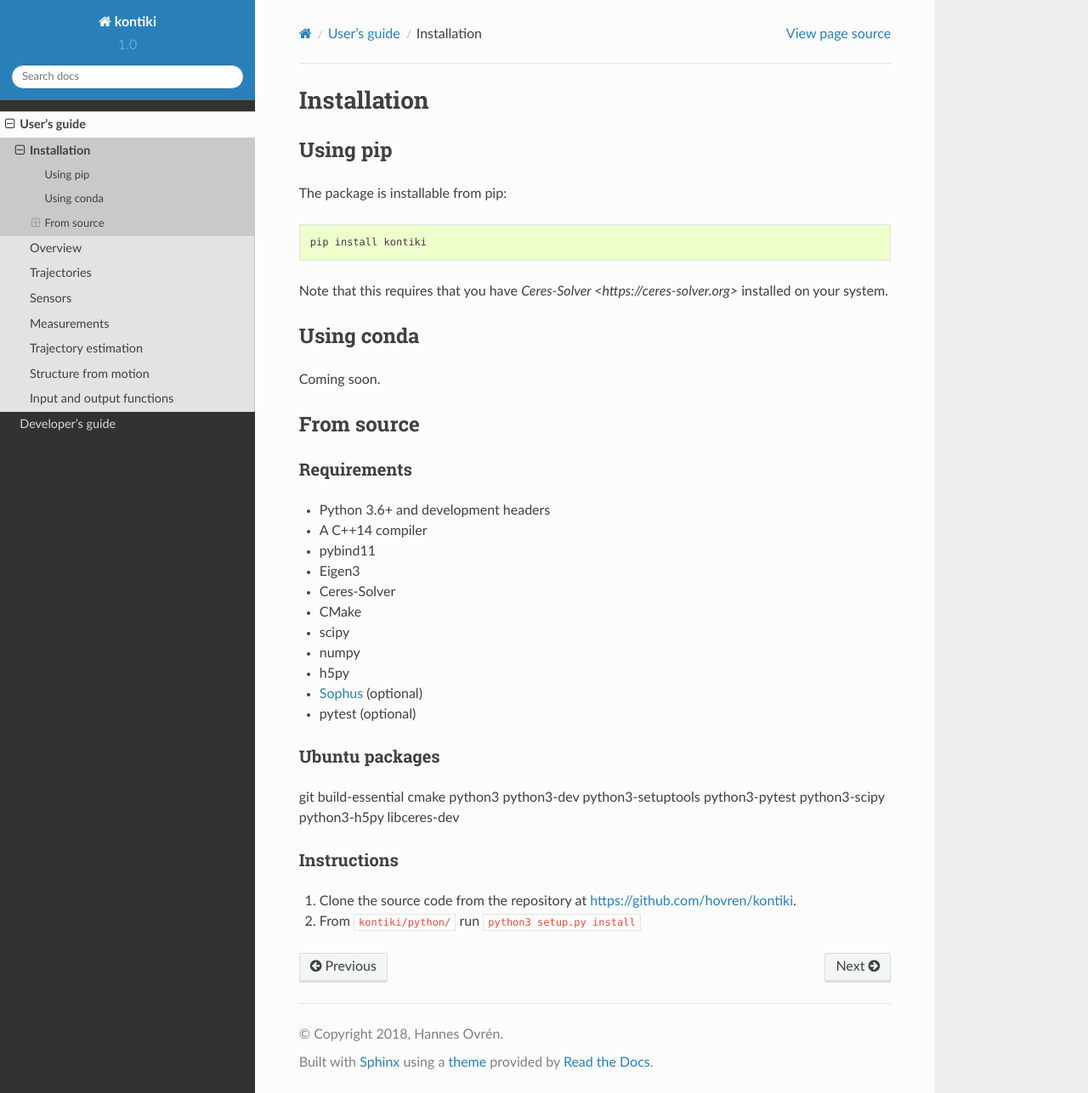
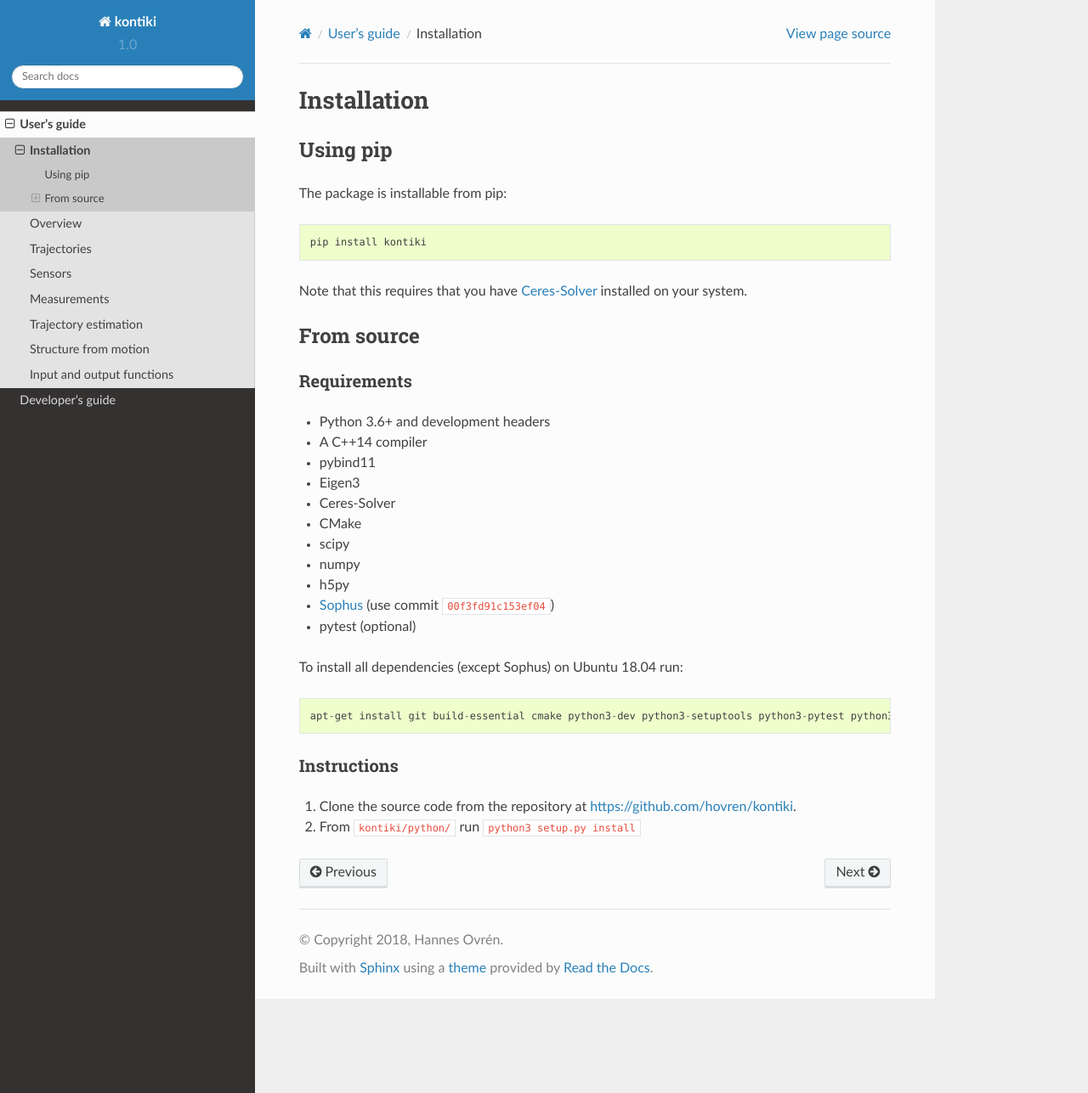
Before and after one commit to hovren/kontiki, a Sphinx documentation site: the page built from docs/users/install.rst, in a window 1280 px wide and 1287 px high. Shown: the whole window at 85% size. Built offline with Sphinx 7.4.7 and the Read the Docs theme 2.0.0, drawn with Linux system fonts in a browser that asks for light colours.

Commit message:
Update installation instructions

```diff
--- a/docs/users/install.rst
+++ b/docs/users/install.rst
@@ -9,12 +9,7 @@ The package is installable from pip::
 
     pip install kontiki
 
-Note that this requires that you have `Ceres-Solver <https://ceres-solver.org>` installed on your system.
-
-
-Using conda
-===========
-Coming soon.
+Note that this requires that you have `Ceres-Solver <https://ceres-solver.org>`_ installed on your system.
 
 From source
 ============
@@ -30,21 +25,12 @@ Requirements
 * scipy
 * numpy
 * h5py
-* `Sophus <https://github.com/strasdat/Sophus>`_ (optional)
+* `Sophus <https://github.com/strasdat/Sophus>`_  (use commit ``00f3fd91c153ef04``)
 * pytest (optional)
 
-Ubuntu packages
----------------
-git
-build-essential
-cmake
-python3
-python3-dev
-python3-setuptools
-python3-pytest
-python3-scipy
-python3-h5py
-libceres-dev
+To install all dependencies (except Sophus) on Ubuntu 18.04 run::
+
+    apt-get install git build-essential cmake python3-dev python3-setuptools python3-pytest python3-scipy python3-h5py libceres-dev
 
 
 Instructions
```
